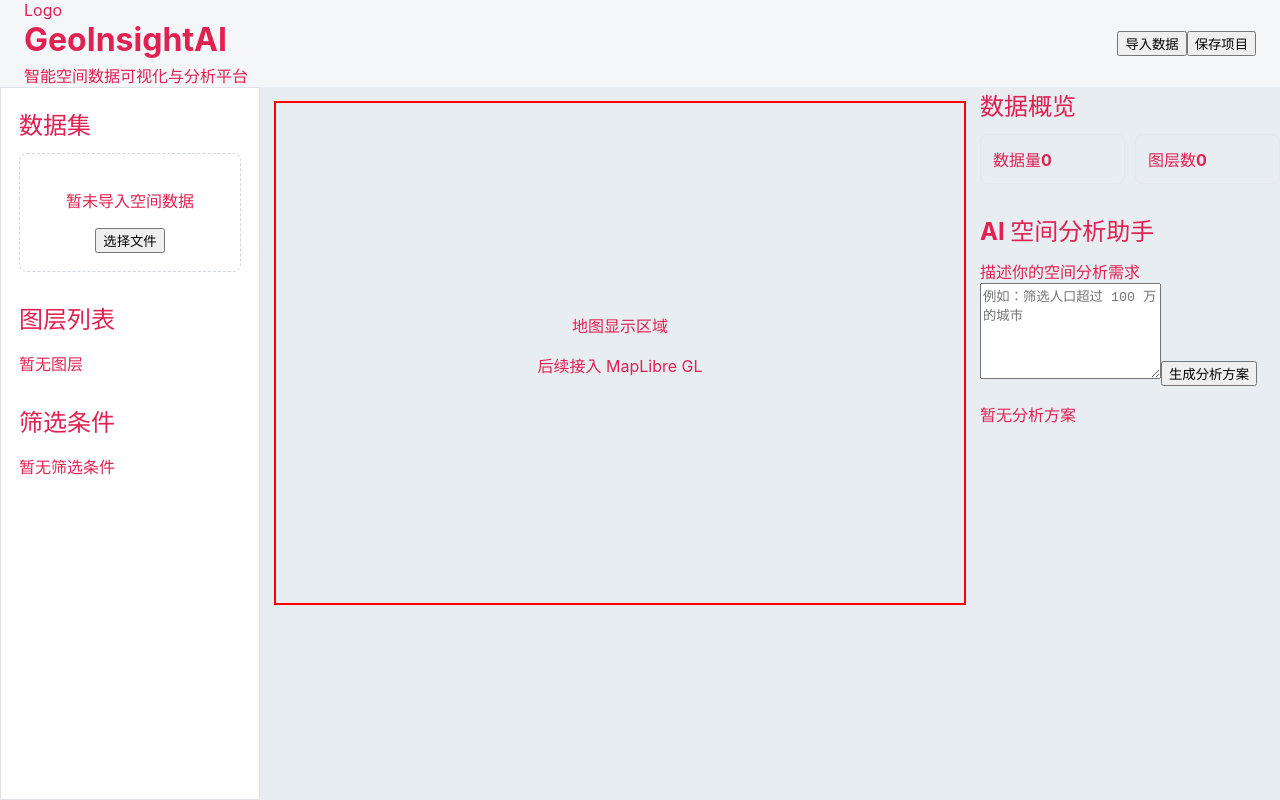
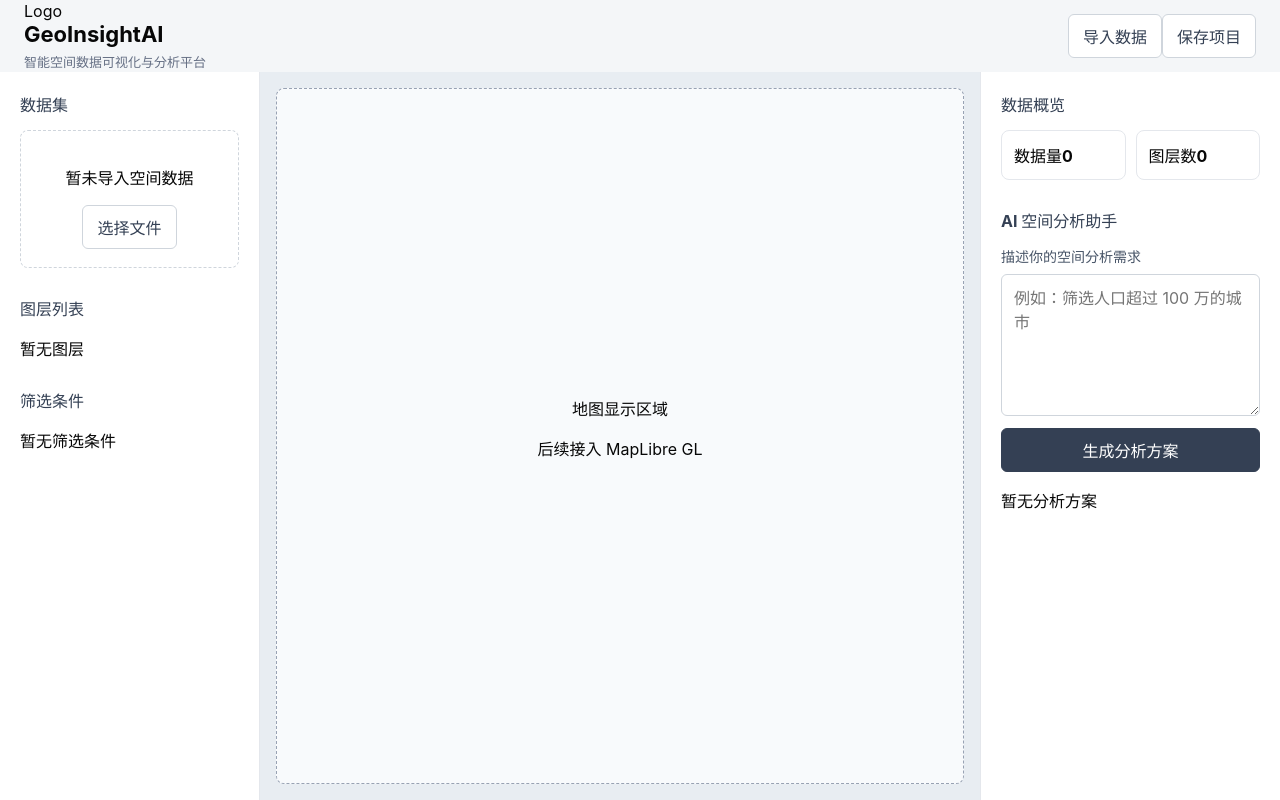
Before and after one commit to catherinhalpainy-dev/GeoInsightAI, a React (Vite) app: page / in a window 1280 px wide. Built offline with nearby package versions, Linux system fonts and the light colour scheme.

Commit message:
style(layout):refine workspace

```diff
--- a/src/App.css
+++ b/src/App.css
@@ -16,11 +16,14 @@
 
 .brand h1 {
   margin: 0;
+  font-size: 22px;
+  line-height: 1.2;
 }
 
 .brand p {
-  /* 上\左右\下 */
   margin: 4px 0 0;
+  color: #667085;
+  font-size: 13px;
 }
 
 .workspace {
@@ -36,12 +39,45 @@
   background: #e8edf2;
 }
 
+.sidebar,
+.analysis-panel {
+  padding: 20px;
+  background: #ffffff;
+}
+
+
 .sidebar {
-  padding: 18px;
-  background: white;
-  /* 右边界 */
-  border: 1px solid #dfe3e8;
+  border-right: 1px solid #e4e7ec;
 }
+
+.analysis-panel {
+  border-left: 1px solid #e4e7ec;
+}
+
+.analysis-panel label {
+  display: block;
+  margin-bottom: 8px;
+  color: #475467;
+  font-size: 14px;
+}
+
+.analysis-panel textarea {
+  display: block;
+  width: 100%;
+  min-height: 110px;
+  padding: 10px 12px;
+  border: 1px solid #cfd5dc;
+  border-radius: 6px;
+  resize: vertical;
+}
+
+/* 点击后 */
+.analysis-panel textarea:focus {
+  border-color: #667085;
+  outline: 2px solid rgba(102, 112, 133, 0.15);
+}
+
+
 .panel-section {
   margin-bottom: 28px;
 }
@@ -53,10 +89,11 @@
   border-radius: 8px;
   text-align: center;
 }
-.panel-section h2{
-  margin: 0 0 12px;
+.panel-section h2 {
+  margin: 0 0 14px;
+  color: #344054;
+  font-size: 16px;
 }
-
 .map-area {
   padding: 16px;
   background: #e8edf2;
@@ -65,11 +102,14 @@
 .map-placeholder {
   /* Grid 更适合二维或整体区域布局，Flex 更适合单行、单列和局部对齐 */
   display: flex;
+  height: 100%;
   min-height: 500px;
   align-items: center;
   justify-content: center;
   flex-direction: column;
-  outline: 2px solid red;
+  border: 1px dashed #98a2b3;
+  border-radius: 8px;
+  background: #f8fafc;
 }
 
 .statistics {
@@ -83,3 +123,34 @@
   border: 1px solid #e4e7ec;
   border-radius: 8px;
 }
+
+button {
+  padding: 9px 14px;
+  border: 1px solid #cfd5dc;
+  border-radius: 6px;
+  background: #ffffff;
+  color: #344054;
+  cursor: pointer;
+}
+
+button:hover {
+  border-color: #98a2b3;
+  background: #f9fafb;
+}
+
+button:focus-visible {
+  outline: 2px solid rgba(52, 64, 84, 0.2);
+  outline-offset: 2px;
+}
+
+.primary-button {
+  width: 100%;
+  margin-top: 12px;
+  border-color: #344054;
+  background: #344054;
+  color: #ffffff;
+}
+
+.primary-button:hover {
+  background: #1d2939;
+}
--- a/src/index.css
+++ b/src/index.css
@@ -24,7 +24,7 @@
   font-family:
     Inter, system-ui, -apple-system, BlinkMacSystemFont, "Segoe UI",
     sans-serif;
-  color: #e02252;
+  color: #070707;
   background: #f4f6f8;
   /* 避免浏览器强行用算法自动合成粗体或斜体 */
   font-synthesis: none;
@@ -54,3 +54,9 @@ body,
 body {
   min-height: 100vh;
 }
+
+button,
+input,
+textarea {
+  font: inherit;
+}
```
